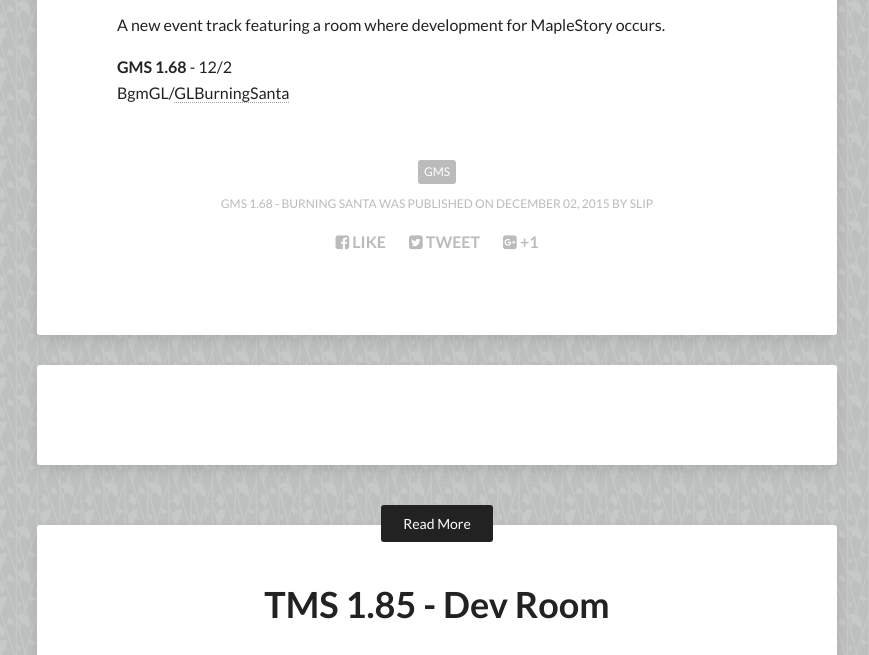
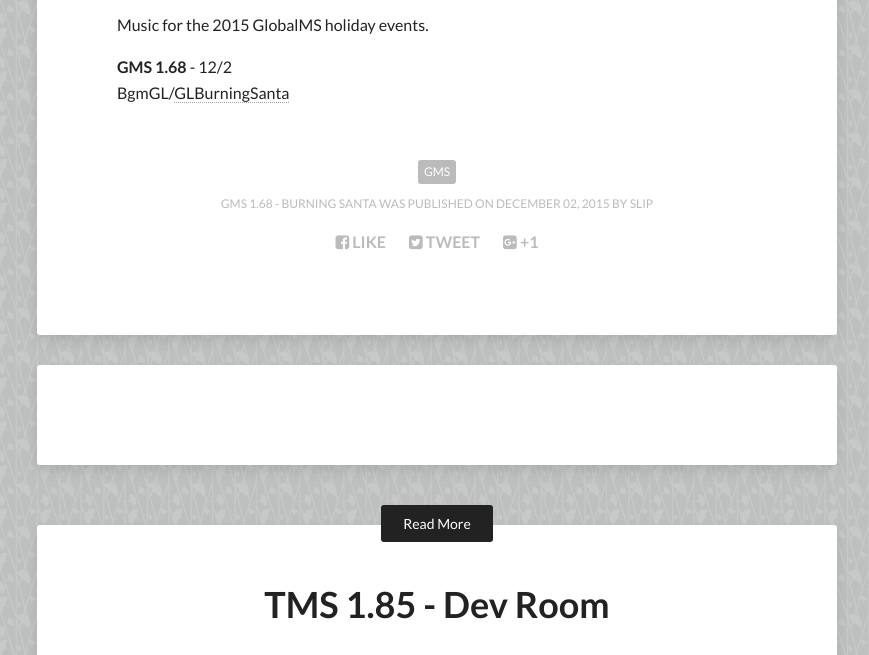
Before and after one commit to nanochromatic/maplebgm, a Jekyll site: the page built from _posts/2015-12-02-gms-1-68.md, in a window 1280 px wide and 900 px high, scrolled down 367 px, cut to the strip 245-900 px from the top of the window. Shown: the whole strip, without its empty margins (203-1072 px from the left). Built offline with Jekyll 4.4.1, drawn with Linux system fonts in a browser that asks for light colours; nearby versions of some CDN libraries; comment, search, counter and statistics services are not loaded.

Commit message:
Update 2015-12-02-gms-1-68.md

```diff
--- a/_posts/2015-12-02-gms-1-68.md
+++ b/_posts/2015-12-02-gms-1-68.md
@@ -9,7 +9,7 @@
 
 <iframe width="560" height="315" src="//www.youtube.com/embed/W8uREXc8Tzk" frameborder="0" allowfullscreen></iframe>
 
-A new event track featuring a room where development for MapleStory occurs.
+Music for the 2015 GlobalMS holiday events.
 
 <b>GMS 1.68</b> - 12/2
 BgmGL/<a href="https://youtu.be/W8uREXc8Tzk">GLBurningSanta</a>
```
